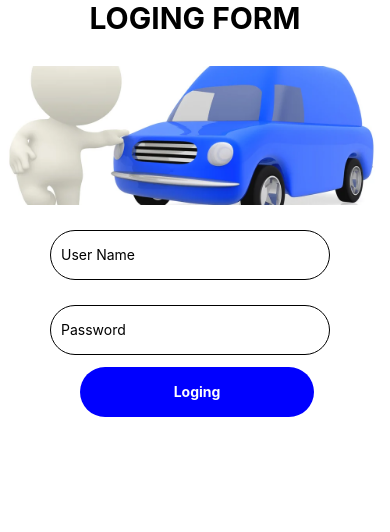
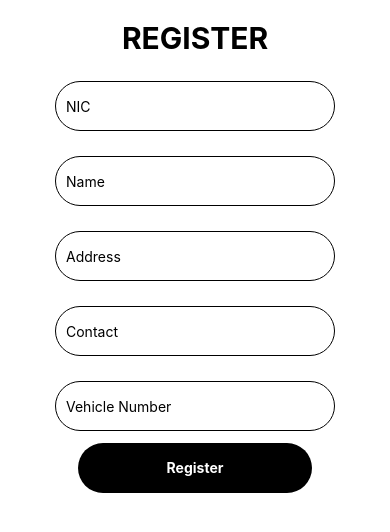
Before and after one commit to Oshanlakshith/React-Native-Car-Service-, a React Native app: screen / in a window 390 px wide. Shown: the top 532 px of the page. Built offline with nearby package versions, Linux system fonts and the light colour scheme.

Commit message:
ImageUploadForm

```diff
--- a/App.js
+++ b/App.js
@@ -1,10 +1,10 @@
 import React from 'react';
-import Loging from './screen/Loging';
+import Register from './screen/Register';
 
 
 const App = () => {
   return (
-   <Loging/>
+   <Register/>
   );
 };
 
--- /dev/null
+++ b/screen/ImageUpload.js
@@ -0,0 +1,5 @@
+const ImageUpload=()=>{
+    return(
+
+    );
+}
```
